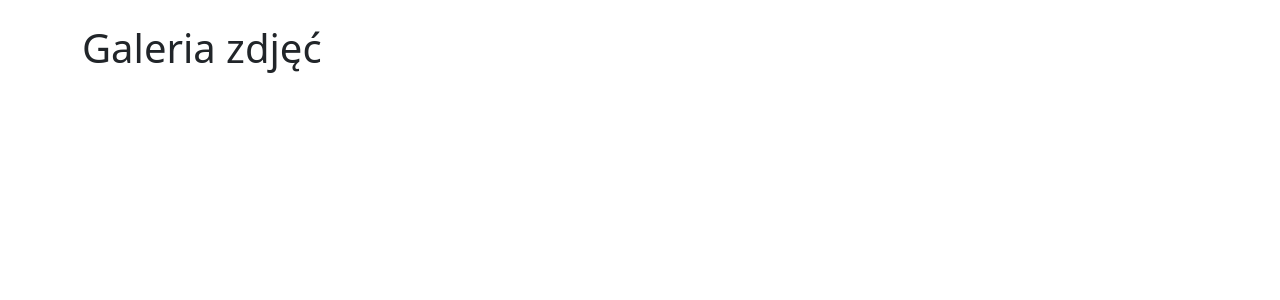
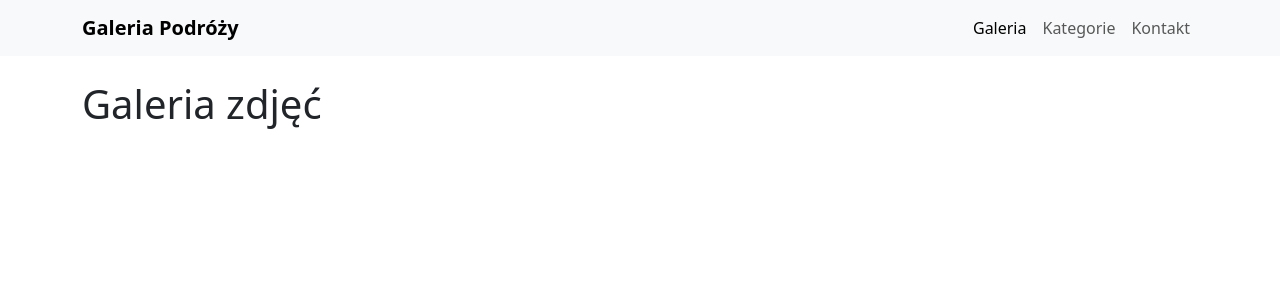
Before and after one commit to 661246/webowe, a React (Vite) app in the folder zadania/mb05/: page / in a window 1280 px wide. Shown: the top 300 px of the page. Built offline with nearby package versions, Linux system fonts and the light colour scheme.

Commit message:
MB5: navbar

```diff
--- a/zadania/mb05/src/App.tsx
+++ b/zadania/mb05/src/App.tsx
@@ -1,11 +1,15 @@
 import { useState } from "react";
+import Navbar from "./components/Navbar.tsx";
 import "./App.css";
 
 function App() {
   return (
-    <div className="container mt-4">
-      <h1>Galeria zdjęć</h1>
-    </div>
+    <>
+      <Navbar />
+      <div className="container mt-4">
+        <h1>Galeria zdjęć</h1>
+      </div>
+    </>
   );
 }
 
--- /dev/null
+++ b/zadania/mb05/src/components/Navbar.tsx
@@ -0,0 +1,49 @@
+function Navbar() {
+  return (
+    <nav
+      className="navbar navbar-expand-lg bg-body-tertiary border-
+bottom"
+    >
+      <div className="container">
+        <a className="navbar-brand fw-bold" href="#">
+          Galeria Podróży
+        </a>
+        <button
+          className="navbar-toggler"
+          type="button"
+          data-bs-toggle="collapse"
+          data-bs-target="#menuGlowne"
+          aria-controls="menuGlowne"
+          aria-expanded="false"
+          aria-label="Przełącz menu"
+        >
+          <span className="navbar-toggler-icon"></span>
+        </button>
+        <div className="collapse navbar-collapse" id="menuGlowne">
+          <ul className="navbar-nav ms-auto">
+            <li className="nav-item">
+              <a
+                className="nav-link active"
+                aria-current="page"
+                href="#galeria"
+              >
+                Galeria
+              </a>
+            </li>
+            <li className="nav-item">
+              <a className="nav-link" href="#kategorie">
+                Kategorie
+              </a>
+            </li>
+            <li className="nav-item">
+              <a className="nav-link" href="#stopka">
+                Kontakt
+              </a>
+            </li>
+          </ul>
+        </div>
+      </div>
+    </nav>
+  );
+}
+export default Navbar;
```
